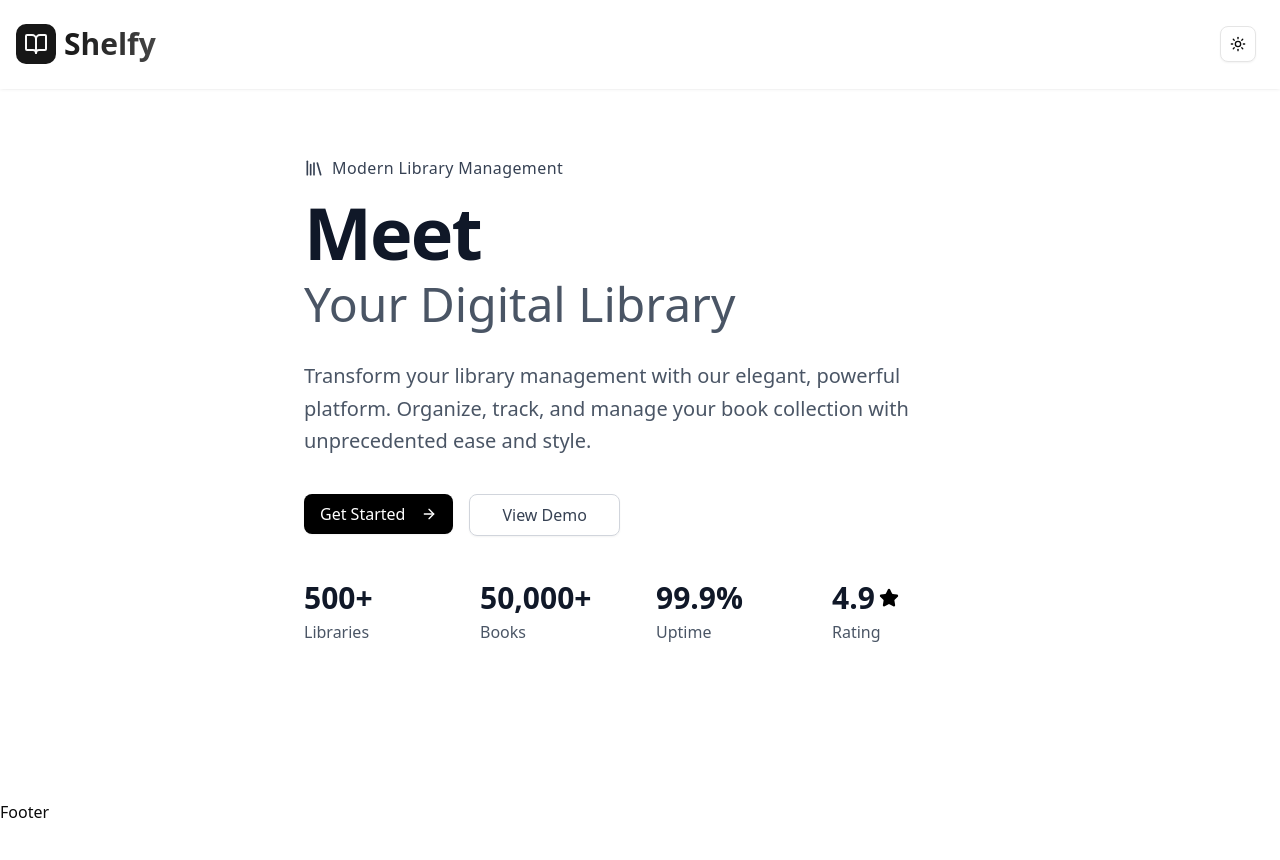
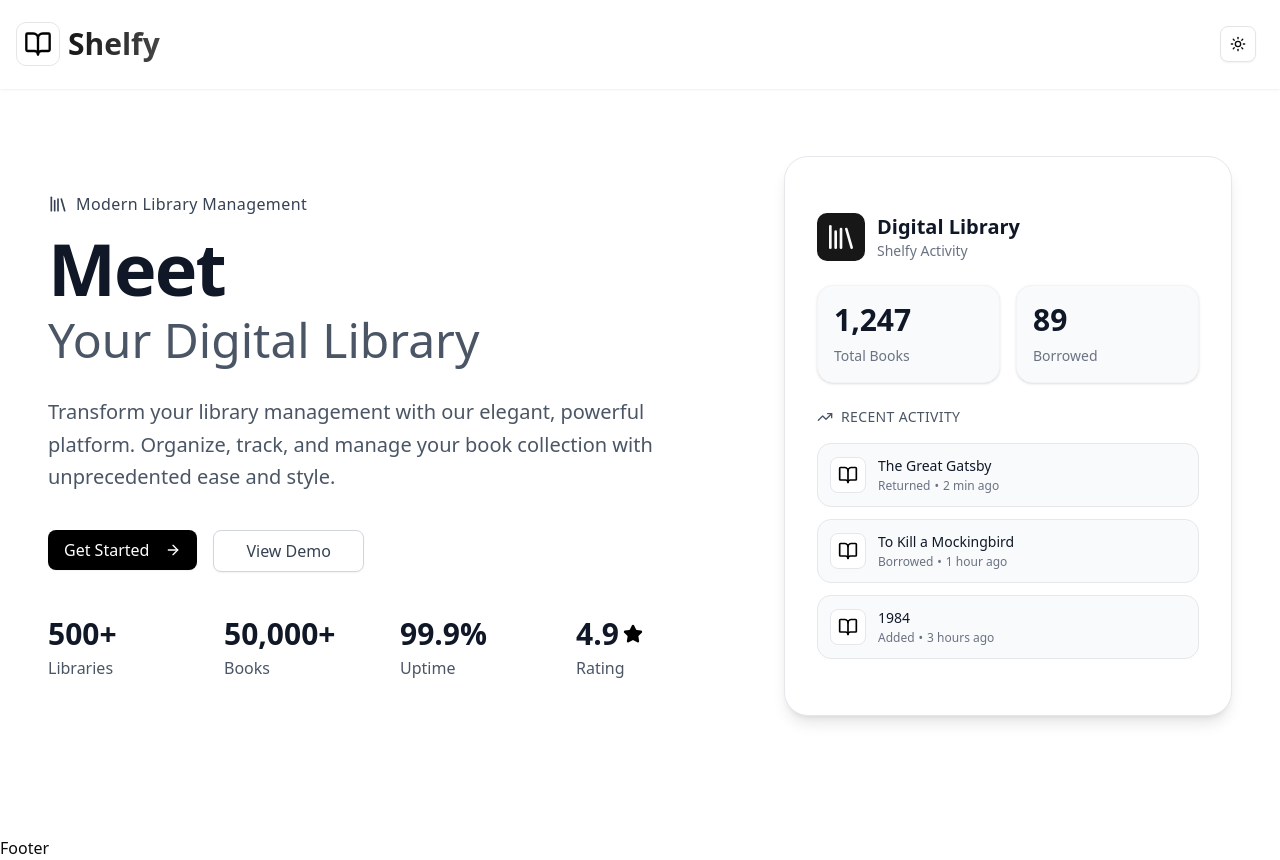
Before and after one commit to zahid-official/milestone-16-client, a React (Vite) app: page / in a window 1280 px wide. Before the commit the page ends 824 px from the top, so only its background shows below. Built offline with nearby package versions, Linux system fonts and the light colour scheme.

Commit message:
Hero section right part

```diff
--- a/src/components/shared/Navbar.tsx
+++ b/src/components/shared/Navbar.tsx
@@ -25,8 +25,8 @@ export default function Navbar() {
         <div className="flex h-18 items-center justify-between">
           {/* logo */}
           <div className="flex items-center space-x-2">
-            <div className="flex h-10 w-10 items-center justify-center rounded-lg bg-primary text-primary-foreground transition-all duration-150 ease-[cubic-bezier(0.4,0,0.2,1)] hover:scale-105 hover:rotate-2 will-change-transform transform-gpu origin-center">
-              <BookOpen className="h-6 w-6" />
+            <div className="flex h-11 w-11 items-center justify-center rounded-lg hover:bg-black hover:text-white cursor-pointer text-black dark:text-white dark:hover:bg-gray-400 dark:hover:text-black transition-all duration-150 ease-[cubic-bezier(0.4,0,0.2,1)] border will-change-transform transform-gpu origin-center">
+              <BookOpen className="h-7 w-7" />
             </div>
             <span className="font-bold text-3xl sm:inline-block bg-gradient-to-r from-primary to-primary/80 bg-clip-text text-transparent">
               Shelfy
--- a/src/pages/home/sections/HeroSecton.tsx
+++ b/src/pages/home/sections/HeroSecton.tsx
@@ -1,5 +1,6 @@
 import { Button } from "@/components/ui/button";
-import { ArrowRight, Star, Library } from "lucide-react";
+import { Card, CardContent } from "@/components/ui/card";
+import { ArrowRight, Star, Library, TrendingUp, BookOpen } from "lucide-react";
 import { useEffect, useState } from "react";
 
 export default function HeroSection() {
@@ -18,9 +19,9 @@ export default function HeroSection() {
   ];
 
   return (
-    <div className="flex min-h-screen items-center justify-center px-4 py-12 lg:px-8">
-      {/* left part */}
-      <div className="w-full max-w-2xl">
+    <div className="flex container mx-auto min-h-screen items-center justify-center px-4 mt-9 py-12">
+      {/* Left Part */}
+      <div className="flex-1 mx-auto max-w-2xl">
         {/* Brand Header */}
         <div
           className={`transform flex items-center space-x-2 transition-all duration-700 ease-out ${
@@ -97,7 +98,7 @@ export default function HeroSection() {
           {stats.map((stat, index) => (
             <div
               key={stat.label}
-              className={`transform text-left transition-all duration-500 ease-out  ${
+              className={`transform text-left transition-all duration-500 ease-out ${
                 isVisible ? "opacity-100" : "opacity-0"
               }`}
               style={{
@@ -119,6 +120,111 @@ export default function HeroSection() {
           ))}
         </div>
       </div>
+
+      {/* Right Part */}
+      <div className="max-w-md mx-auto flex-1">
+        <div
+          className={`transition-all duration-1000 ease-out ${
+            isVisible ? "opacity-100 translate-y-0" : "opacity-0 translate-y-8"
+          }`}
+        >
+          <Card className="w-full bg-white dark:bg-[#111] shadow-lg border border-gray-200 dark:border-gray-800 rounded-3xl overflow-hidden hover:shadow-xl transition-all duration-500">
+            <CardContent className="p-8 space-y-6">
+              {/* Header */}
+              <div className="flex items-center gap-3">
+                <div className="flex h-12 w-12 items-center justify-center rounded-lg bg-primary text-primary-foreground transition-all duration-150 ease-[cubic-bezier(0.4,0,0.2,1)] hover:scale-105 hover:rotate-2 will-change-transform transform-gpu origin-center">
+                  <Library className="h-8 w-8" />
+                </div>
+                <div>
+                  <h3 className="text-xl font-bold text-gray-900 dark:text-white">
+                    Digital Library
+                  </h3>
+                  <p className="text-gray-500 dark:text-gray-400 text-sm">
+                    Shelfy Activity
+                  </p>
+                </div>
+              </div>
+
+              {/* Animated Stats */}
+              <div className="grid grid-cols-2 gap-4">
+                {[
+                  { label: "Total Books", value: "1,247" },
+                  { label: "Borrowed", value: "89" },
+                ].map((item, index) => (
+                  <Card
+                    key={item.label}
+                    className={`bg-gray-50 dark:bg-[#1a1a1a] border border-gray-100 dark:border-gray-700 rounded-2xl p-4 hover:bg-gray-100 dark:hover:bg-[#222] duration-300 transform transition-all ${
+                      isVisible
+                        ? "opacity-100 translate-y-0"
+                        : "opacity-0 translate-y-4"
+                    }`}
+                    style={{
+                      transitionDelay: `${200 + index * 150}ms`,
+                    }}
+                  >
+                    <div className="space-y-2">
+                      <div className="text-3xl font-bold text-gray-900 dark:text-white">
+                        {item.value}
+                      </div>
+                      <div className="text-sm text-gray-500 dark:text-gray-400">
+                        {item.label}
+                      </div>
+                    </div>
+                  </Card>
+                ))}
+              </div>
+
+              {/* Recent Activity */}
+              <div className="space-y-4">
+                <div className="flex items-center gap-2 text-gray-600 dark:text-gray-400 font-medium text-sm tracking-wide">
+                  <TrendingUp className="w-4 h-4" />
+                  RECENT ACTIVITY
+                </div>
+
+                <div className="space-y-3">
+                  {[
+                    {
+                      title: "The Great Gatsby",
+                      status: "Returned",
+                      time: "2 min ago",
+                    },
+                    {
+                      title: "To Kill a Mockingbird",
+                      status: "Borrowed",
+                      time: "1 hour ago",
+                    },
+                    { title: "1984", status: "Added", time: "3 hours ago" },
+                  ].map((book, index) => (
+                    <div
+                      key={book.title}
+                      className={`flex items-center gap-3 p-3 bg-gray-50 dark:bg-[#1a1a1a] border border-gray-200 dark:border-gray-700 rounded-xl hover:bg-gray-100 dark:hover:bg-[#222] transition-all duration-300 cursor-pointer transform ${
+                        isVisible
+                          ? "opacity-100 translate-y-0"
+                          : "opacity-0 translate-y-4"
+                      }`}
+                      style={{ transitionDelay: `${200 + index * 150}ms` }}
+                    >
+                      <div className="w-9 h-9 bg-white dark:bg-[#111] border border-gray-200 dark:border-gray-700 rounded-md flex items-center justify-center flex-shrink-0">
+                        <BookOpen className="w-5 h-5 text-black dark:text-gray-300" />
+                      </div>
+                      <div className="flex-1 min-w-0">
+                        <div className="font-medium text-gray-900 dark:text-white text-sm mb-0.5">
+                          {book.title}
+                        </div>
+                        <div className="flex items-center gap-1 text-xs text-gray-500 dark:text-gray-400">
+                          <span>{book.status}</span>
+                          <span>•</span>
+                          <span>{book.time}</span>
+                        </div>
+                      </div>
+                    </div>
+                  ))}
+                </div>
+              </div>
+            </CardContent>
+          </Card>
+        </div>
+      </div>
     </div>
   );
 }
```
